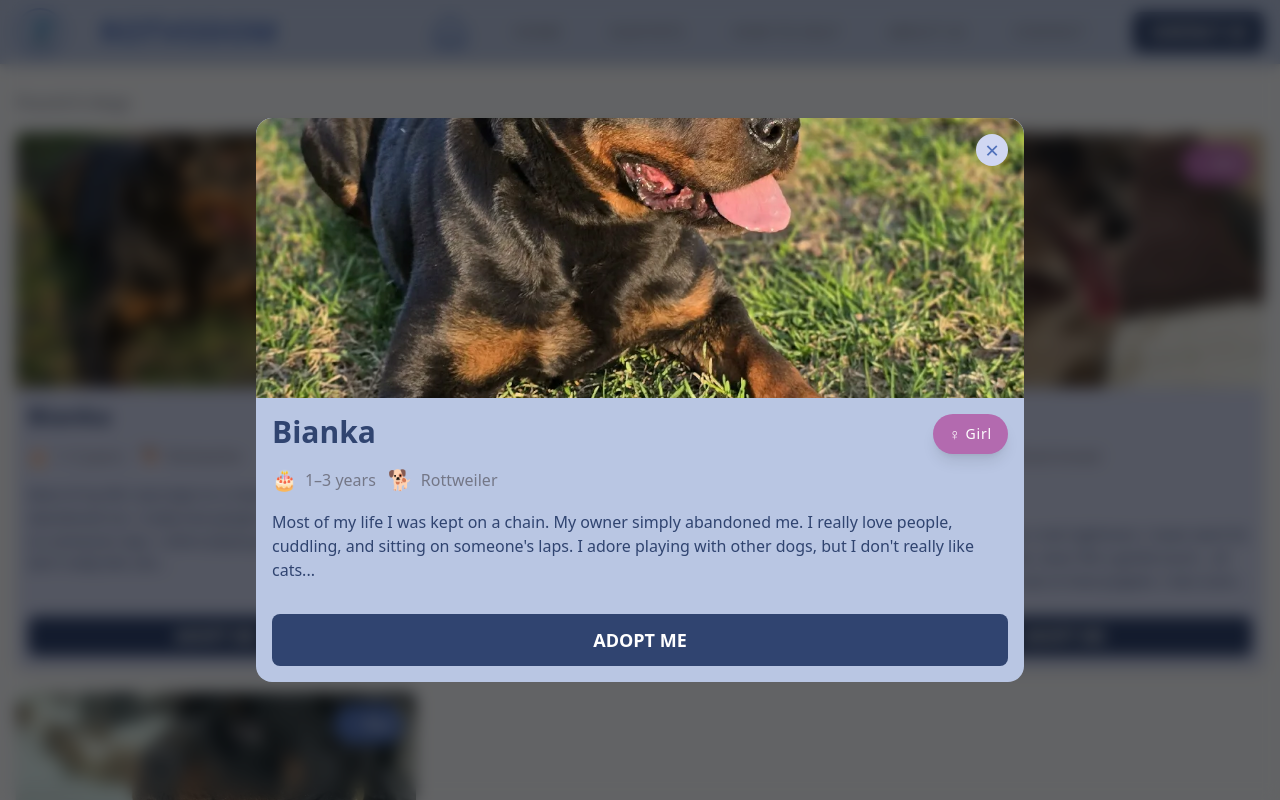
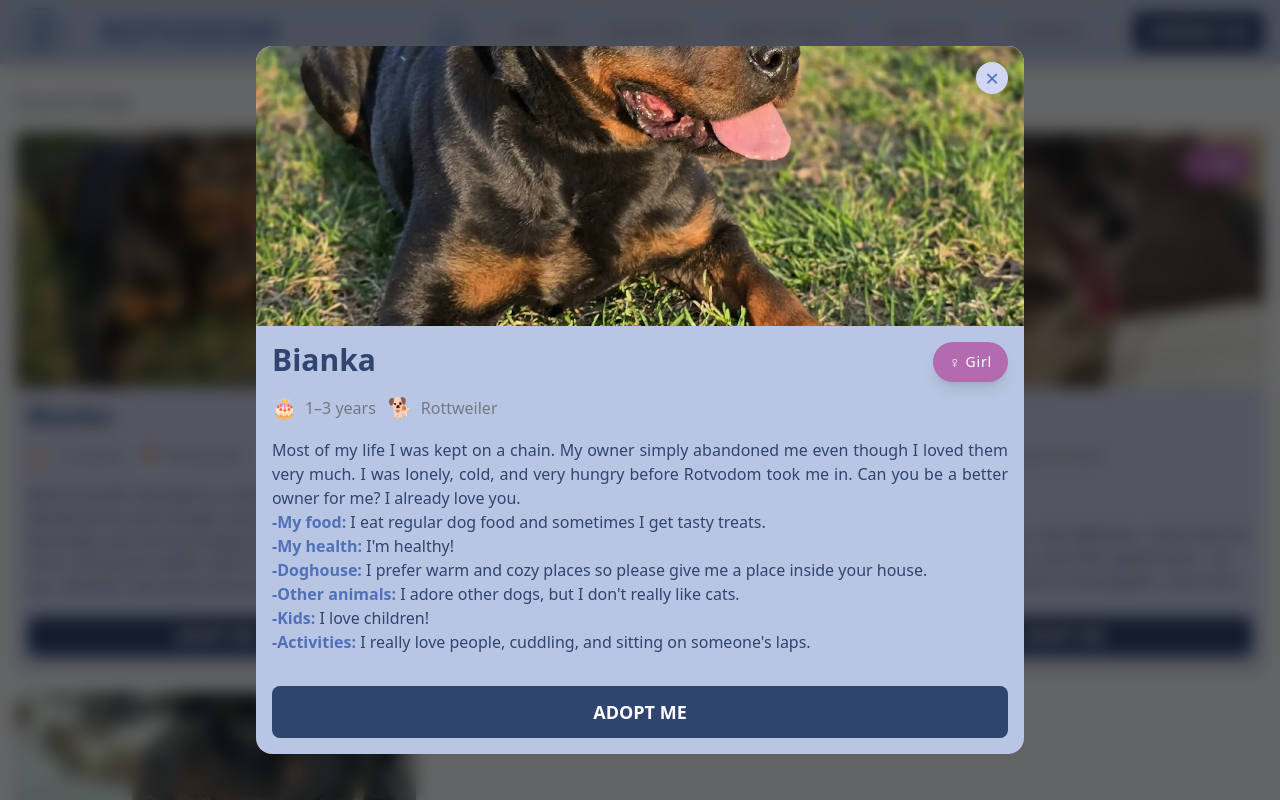
Before and after one commit to bavayra/dog-shelter, a React (Vite) app: page / in a window 1280 px wide. Both pictures are taken after a click on the element 216 px from the left and 1544 px from the top of the page. Built offline with nearby package versions, Linux system fonts and the light colour scheme.

Commit message:
style: styled the modal dog card for better UX and added more detailed description to the expanded cards

```diff
--- a/src/components/DogModal.tsx
+++ b/src/components/DogModal.tsx
@@ -133,7 +133,7 @@ const DogModal = ({ dog, isOpen, onClose }: DogModalProps) => {
           </div>
 
           <div className="mb-8">
-            <p className="text-primary-700 text-base leading-normal whitespace-pre-line">
+            <p className="text-primary-700 text-justify text-base leading-normal whitespace-pre-line">
               {description.split('\n').map((line, i) => {
                 const colonIndex = line.indexOf(':');
                 if (colonIndex > 0 && colonIndex < 30) {
@@ -141,7 +141,7 @@ const DogModal = ({ dog, isOpen, onClose }: DogModalProps) => {
                   const after = line.slice(colonIndex + 1);
                   return (
                     <span key={i}>
-                      <strong className="text-accent-600 font-bold">
+                      <strong className="text-primary-500 font-bold">
                         {before}
                       </strong>
                       {after}
--- a/src/data/dogs.ts
+++ b/src/data/dogs.ts
@@ -9,8 +9,13 @@ const pets: Dog[] = [
     gender: 'Girl',
     health: 'Healthy',
     imageUrl: 'dog-bianka.webp',
-    description:
-      "Most of my life I was kept on a chain. My owner simply abandoned me. I really love people, cuddling, and sitting on someone's laps. I adore playing with other dogs, but I don't really like cats...",
+    description: `Most of my life I was kept on a chain. My owner simply abandoned me even though I loved them very much. I was lonely, cold, and very hungry before Rotvodom took me in. Can you be a better owner for me? I already love you.
+      -My food: I eat regular dog food and sometimes I get tasty treats.
+      -My health: I'm healthy!
+      -Doghouse: I prefer warm and cozy places so please give me a place inside your house.
+      -Other animals: I adore other dogs, but I don't really like cats.
+      -Kids: I love children!
+      -Activities: I really love people, cuddling, and sitting on someone's laps.`,
     isAdopted: false,
   },
 
@@ -22,8 +27,13 @@ const pets: Dog[] = [
     gender: 'Girl',
     health: 'Healthy',
     imageUrl: 'dog-vasilisa.webp',
-    description:
-      "My previous owner didn't love me nor spent time with me, so I never really learned much about this life. I'm not good at making friends with other dogs or cats, but with you, my new best friend, I'll play and have fun for as long as you want. Please take me home?",
+    description: `My previous owner didn't love me nor spent time with me, so I never really learned much about this life. I am not that young but with you, my new best friend, I will play and have fun for as long as you want. Please take me home?
+      -My food: I eat everything, but Rotvomama told me to eat granules!
+      -My health: I'm healthy!
+      -Doghouse: I can sleep both outside and inside!
+      -Other animals: I'm not good at making friends with other dogs or cats.
+      -Kids: Yes but not very small children.
+      -Activities: Sleep. Play. Eat. Repeat.`,
     isAdopted: false,
   },
 
@@ -35,8 +45,13 @@ const pets: Dog[] = [
     gender: 'Girl',
     health: 'Special needs',
     imageUrl: 'dog-birdy.webp',
-    description:
-      'Most of my life felt like a real nightmare. I never went for walks or played outside, never felt a gentle touch… all they wanted from me was to have puppies. I was scared of everything. I am completely deaf and barely can walk...But now I have learnt that not all humans are bad. Where are you, my perfect human?',
+    description: `Most of my life felt like a real nightmare. I never went for walks or played outside, never felt a gentle touch… all they wanted from me was to have puppies. I was scared of everything... But now I have learnt that not all humans are bad. Where are you, my perfect human?',
+      -My food: I eat soft food only.
+      -My health: I am completely deaf and need help while walking.
+      -Doghouse: I would love to live inside your home.
+      -Other animals: I prefer to be the only pet.
+      -Kids: Yes but gently.
+      -Activities: Cuddles and short walks.`,
     isAdopted: false,
   },
 
@@ -48,8 +63,13 @@ const pets: Dog[] = [
     gender: 'Boy',
     health: 'Special needs',
     imageUrl: 'dog-archie.webp',
-    description:
-      'I just adore people! My biggest talent? I am the best at protecting them! I’m still learning how to walk on a leash, but I know for sure—someone out there is looking for a friend exactly like me.',
+    description: `I just adore people! My biggest talent? I am the best at protecting them! I’m still learning how to walk on a leash, but I know for sure — someone out there is looking for a friend exactly like me.
+      -My food: Doesn’t matter, I eat everything!
+      -My health: Some issues with my back legs, but I get around just fine.
+      -Doghouse: Outside please, I love fresh air!
+      -Other animals: Please no other animals.
+      -Kids: Please no small children.
+      -Activities: Running, playing, and protecting my human!`,
     isAdopted: false,
   },
 
@@ -61,8 +81,13 @@ const pets: Dog[] = [
     gender: 'Boy',
     health: 'Healthy',
     imageUrl: 'dog-baikal.webp',
-    description:
-      "I have been at the shelter for over a year now… I might look a little scary, but deep down I am the gentlest giant you will ever meet. I am a good listener, I am smart, and I'm chatty! I just really, really want to go home…",
+    description: `I have been at the shelter for over a year now… I might look a little scary, but deep down I am the gentlest giant you will ever meet. I am a good listener, I am smart, and I'm chatty! I just really, really want to go home…
+      -My food: Only granules please.
+      -My health: I'm healthy!
+      -Doghouse: I would love to live inside your home.
+      -Other animals: I get along well with other dogs.
+      -Kids: Yes, I love children.
+      -Activities: Playing, sitting on your laps and cuddling.`,
     isAdopted: false,
   },
 
@@ -74,8 +99,13 @@ const pets: Dog[] = [
     gender: 'Girl',
     health: 'Special needs',
     imageUrl: 'dog-jessie.webp',
-    description:
-      'I really am a good girl, I promise. I love people so much… but they have let me down. I have cancer, but I am not giving up! I just want to find my person and spend the rest of my life with them.',
+    description: `I really am a good girl, I promise. I love people so much… but they have let me down. I have cancer, but I am not giving up! I just want to find my person and spend the rest of my life with them.
+      -My food: Only special food for my health condition.
+      -My health: I have cancer and need regular check-ups.
+      -Doghouse: I would love to live inside your house.
+      -Other animals: I love cats, but not so much other dogs.
+      -Kids: Yes!
+      -Activities: Mostly resting, but I do enjoy gentle walks and cuddles.`,
     isAdopted: false,
   },
 ];
```
